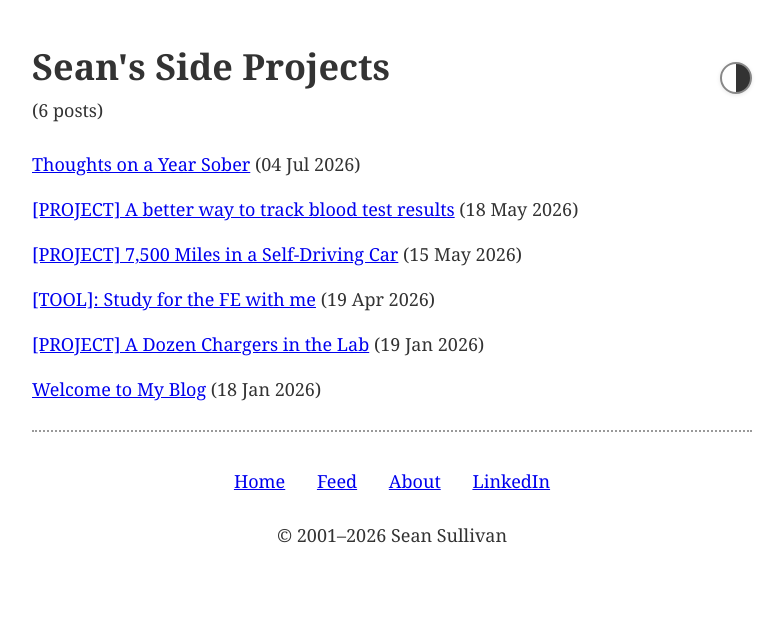
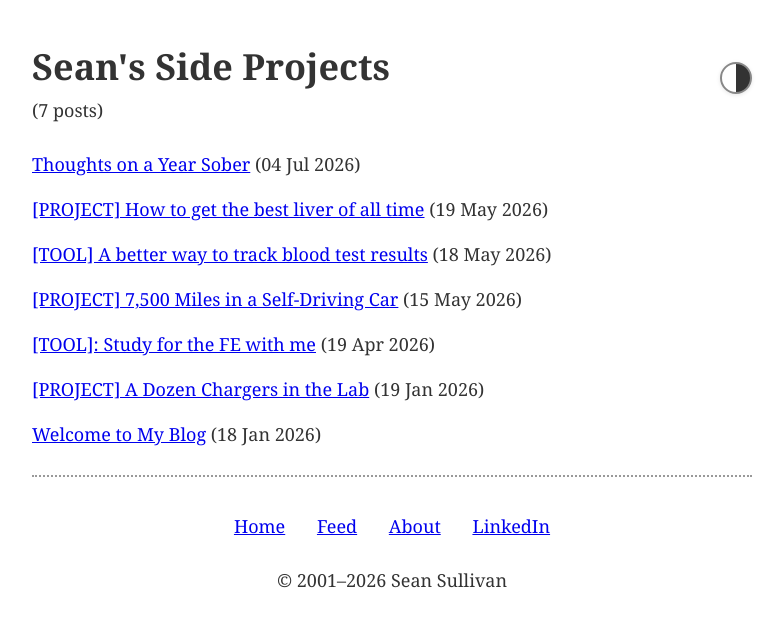
Before and after one commit to 0sps/sull1van.com, a Jekyll site: the page built from index.html, in a window 1280 px wide. Shown: the top 627 px of the page, without its empty margins (248-1031 px from the left). Built offline with Jekyll 4.4.1, drawn with Linux system fonts in a browser that asks for light colours; some of the changed lines change nothing that is shown.

Commit message:
new style

````diff
--- /dev/null
+++ b/_posts/2026-05-18-tacking-blood-tests.md
@@ -0,0 +1,301 @@
+---
+layout: post
+title: "[TOOL] A better way to track blood test results"
+date: 2026-05-18
+tags: [personal, tech]
+published: true
+accent_color: "#93c5fd"
+---
+
+
+<style>
+  .biomarker-card {
+    float: right;
+    margin: 0.5rem 0 1.5rem 2rem;
+    width: 180px;
+    background: #fef2f2;
+    border: 1px solid #fecaca;
+    border-radius: 16px;
+    padding: 1.25rem;
+    box-shadow: 0 4px 20px rgba(220, 38, 38, 0.05);
+    font-family: -apple-system, BlinkMacSystemFont, "Segoe UI", Roboto, Helvetica, Arial, sans-serif;
+  }
+  html[data-theme="dark"] .biomarker-card {
+    background: rgba(220, 38, 38, 0.1);
+    border-color: rgba(220, 38, 38, 0.3);
+    box-shadow: 0 4px 20px rgba(0, 0, 0, 0.2);
+  }
+  .biomarker-item {
+    text-align: center;
+  }
+  .biomarker-item:first-child {
+    margin-bottom: 1.25rem;
+    padding-bottom: 1.25rem;
+    border-bottom: 1px solid #fee2e2;
+  }
+  html[data-theme="dark"] .biomarker-item:first-child {
+    border-bottom-color: rgba(220, 38, 38, 0.2);
+  }
+  .biomarker-value {
+    font-size: 2.75rem;
+    font-weight: 800;
+    color: #e11d48;
+    line-height: 1;
+    letter-spacing: -0.02em;
+  }
+  .biomarker-name {
+    font-size: 0.85rem;
+    font-weight: 700;
+    letter-spacing: 0.05em;
+    color: #991b1b;
+    margin-top: 0.25rem;
+  }
+  html[data-theme="dark"] .biomarker-name {
+    color: #fca5a5;
+  }
+  .biomarker-range {
+    font-size: 0.75rem;
+    color: #b91c1c;
+    margin-top: 0.1rem;
+    opacity: 0.8;
+  }
+  html[data-theme="dark"] .biomarker-range {
+    color: #fca5a5;
+  }
+</style>
+
+<div class="biomarker-card">
+  <div class="biomarker-item">
+    <div class="biomarker-value">147</div>
+    <div class="biomarker-name">AST</div>
+    <div class="biomarker-range">Normal: 10–40 U/L</div>
+  </div>
+  <div class="biomarker-item">
+    <div class="biomarker-value">71</div>
+    <div class="biomarker-name">ALT</div>
+    <div class="biomarker-range">Normal: 9–46 U/L</div>
+  </div>
+</div>
+
+Over one year ago, I made the decision to start focusing on my bloodwork. I had graduated college and taken a renewed interest in my personal health, but I learned that there was some latent damage in my organs. I had just gotten the first comprehensive metabolic panel in years, and the results weren't great. My liver enzymes ALT and AST were extremely high, in such an embarrassing way that it screamed *this person drinks too much alcohol*[1]. I realized that a bigger effort was needed if I was going to take charge of my health.
+
+
+I started by looking at the data. Luckily for me, I've always had some sort of a focus on health, and I already had some two-dozen PDFs of blood test results dating back to 2018 in a folder on my computer. Every time I would get one, I'd save the results from the doctor as a PDF and drop it into that folder. While it was great to have, it was a mess to actually go through. I really wanted to make some comprehensive Excel spreadsheet with all of it, but assumed it would be too much work for one person to do.
+
+<div style="text-align: center; margin: 2rem auto;">
+    <img src="/assets/images/bloodtest/bloodTest.png" alt="List of PDFs" style="max-width: 1000px; max-height: 450px;" />
+</div>
+
+
+Enter AI. Now that we have tools like Claude Cowork and OpenAI Codex, I could just delegate some agents to do the heavy lifting for me.
+
+## My Plan
+
+My plan was pretty simple, just:
+1. Command Claude or Codex to delegate an army of subagents to process all my PDFs
+2. File by file, comprehensively pull all numeric and non-numeric test results out
+3. Create a master datasheet with all these results
+4. Run a separate set of agents to check the first agents' work, and report any inaccuracies they find.
+5. Create a central dashboard to read and manage all my blood test results
+
+Scope creep is lowkey a problem when AI gives you infinite resources, lol. But since I knew I would only be verifying the work, not actually doing it, this all seemed possible.
+
+## How it went
+
+### Steps 1-4: Data conversion
+The process was honestly easier than I expected. Claude and Codex both did a great job dispatching agents and converting the blood test results to an excel sheet. What's also really cool is the verification bots didn't find any errors, they just found instances in which the wrong units were used. For example, an ALT test from 2018 used ng/dL, while the ALT from 2020 used ug/L. I did a manual spot check throughout the entire dataset and it looked great.
+
+
+<div style="text-align: center; margin: 2rem auto;">
+    <img src="/assets/images/bloodtest/bloodTestExcel.png" alt="List of PDFs" style="max-width: 1000px; max-height: 450px;" />
+</div>
+
+
+### Step 5: The Dashboard
+
+With the data in *some* kind of usable format, this was the part where I had some fun. I started by asking Claude and Codex to both design some rudimentary visual for the labs. My thought process was pretty straightforward: let's make a dual layout, card-based and list-based. User selects between these two views, and it's either one card or one list item per blood test. They will always show the *most recent* result, followed by the relevant unit. They will be color coded green or red, based on whether they fall outside the normal range for that test.
+
+But what constitutes a 'normal range'? **Depends who you ask!**
+  My blood test results frequently showed different reference ranges for the same blood test across the years. I attribute this mainly to the slight differences between how the two behemoths in the space, LabCorp and Quest Diagnostics, calculate their normal range. I did not find significant variability from within the same company, however.
+
+  Either way, I ended up making a system for that: each blood test record in my backend database, and in my spreadsheet, *includes* the reference range that the lab gave me for that test at the time of taking. Then, the web UI parses it and shows the *most recent* normal range given. Sometimes they don't give a normal range for a test, so the website will keep crawling older and older records, until it finds a record with a reference range. That will be the reference range you see on the display.
+
+
+### The Frontend
+
+Claude iterated on my design requests a few times, and the early prototypes were ugly. Being inspired by the latest slop iOS update, and wanting something a little better than flat, I pushed the AI to develop a glassmorphic UI. The result is something I'm really proud of:
+
+<style>
+  .gallery-section {
+    display: flex;
+    flex-direction: column;
+    gap: 3rem;
+    margin: 2rem auto;
+  }
+  .gallery-row {
+    display: grid;
+    grid-template-columns: 1fr;
+    gap: 1.5rem;
+    align-items: center;
+  }
+  .gallery-images-double {
+    display: grid;
+    grid-template-columns: 1fr 1fr;
+    gap: 1rem;
+  }
+  .gallery-caption {
+    font-size: 0.9em;
+    line-height: 1.5;
+    color: #666;
+  }
+  html[data-theme="dark"] .gallery-caption {
+    color: #aaa;
+  }
+  .gallery-img {
+    width: 100%;
+    max-width: 253px;
+    margin: 0 auto;
+    display: block;
+    border: 4px solid #bbb;
+    border-radius: 27px;
+    box-shadow: 0 10px 30px rgba(0,0,0,0.1);
+    box-sizing: border-box;
+  }
+  @media (min-width: 550px) {
+    .gallery-row.layout-2-1 {
+      grid-template-columns: 2.2fr 1fr;
+    }
+    .gallery-row.layout-1-1 {
+      grid-template-columns: 1fr 1fr;
+    }
+  }
+</style>
+
+<div class="gallery-section">
+  <!-- Row 1: screen1 & screen2 + caption -->
+  <div class="gallery-row layout-2-1">
+    <div class="gallery-images-double">
+      <img src="/assets/images/bloodtest/screen1.jpg" alt="Prototype Card View" class="gallery-img" />
+      <img src="/assets/images/bloodtest/screen2.jpg" alt="Prototype List View" class="gallery-img" />
+    </div>
+    <div class="gallery-caption">
+      Card versus list UI view
+    </div>
+  </div>
+
+  <!-- Row 2: screen3 + caption -->
+  <div class="gallery-row layout-1-1">
+    <div>
+      <img src="/assets/images/bloodtest/screen3.jpg" alt="Midnight Mode" class="gallery-img" />
+    </div>
+    <div class="gallery-caption">
+      The UI comes with many different modes, meant to highlight different points throughout the day. I wanted to simulate the UI of the Apple Weather app, because that is my ideal design for something that shows health data. It actually took a long time to achieve this UI, so I'm proud of the result.
+    </div>
+  </div>
+
+  <!-- Row 3: screen4 & screen5 + caption -->
+  <div class="gallery-row layout-2-1">
+    <div class="gallery-images-double">
+      <img src="/assets/images/bloodtest/screen4.jpg" alt="Detail View" class="gallery-img" />
+      <img src="/assets/images/bloodtest/screen5.jpg" alt="History and Context Menus" class="gallery-img" />
+    </div>
+    <div class="gallery-caption">
+      **Left**: detail view showing most recent test, normal range, and units. **Right**: view when you scroll down. Shows all test history, and offers context menus which present additional options
+    </div>
+  </div>
+
+  <!-- Row 4: screen6 -->
+  <div class="gallery-row">
+    <div style="max-width: 500px; margin: 0 auto; width: 100%;">
+      <img src="/assets/images/bloodtest/screen6.jpg" alt="Prototype Screen 6" class="gallery-img" />
+    </div>
+        <div class="gallery-caption">
+      The card view with daytime mode enabled. It was extremely hard to get the UI to this state, so honestly I'm blown away it all works.
+    </div>
+  </div>
+
+  <!-- Row 5: screen7 + caption -->
+  <div class="gallery-row layout-1-1">
+    <div>
+      <img src="/assets/images/bloodtest/screen7.jpg" alt="Prototype Screen 7" class="gallery-img" />
+    </div>
+    <div class="gallery-caption">
+      Screenshot of Cmd+K. I don't have a better name for it, but it's triggered by Cmd+K on desktop, so
+    </div>
+  </div>
+</div>
+
+After I finished, I pulled up some more claude subagents and dispatched them to do bug catching. While in the middle of that, one of them offered up a new feature suggestion that I really liked. That's what you're seeing in the last screenshot: it's a power menu, triggered by tapping the little flask on mobile or hitting Cmd+K on desktop.
+
+When you open it, you can instantly pull up test results, create an export PDF, or even add a new lab. It's really powerful and designed to be my place to drop in when I need to locate a result as fast as possible.
+
+---
+
+That's pretty much the entirety of the UI. I really loved designing it, especially the glass background. I was going for an imitation of Apple Weather, and think that we (me/Claude) knocked it out of the park.
+
+
+### The Backend
+
+For backend data storage, I decided to use Google Firebase. Why? Well, the only real alternative people seem to be using nowadays is Supabase, and that has an awful free tier. Google's seemed to be better for long-term use, so I went with them. The data model I made was quite funny, honestly.
+
+Google Firebase offers you 50K Reads/writes a day, totally free. After that it's some insanely low rate, like $0.03 / 100K reads (don't quote me on that). The other great thing about Firebase is that it has a data record limit of 1MB.
+
+**1 Megabyte! 😂**
+
+So 1 megabyte is about 1 million characters. For reference, the Great Gatsby is estimated to be about 240,000.
+
+That's a lot of characters! My blood test results will never be as long as the Great Gatsby. And so for that reason, **we are storing the entire set of blood test results in one Firestore entry!**
+
+
+So it's safe to say that this setup will never cost me a dime. The only remaining question is what the data will look like when we send it to Firebase. I iterated with Claude, and we settled on the following schema for the master dataset:
+```json
+  {
+    "schemaVersion": 1,
+    "tests": [
+      {
+        "name": "string",
+        "unit": "",
+        "range": "",
+        "type": "",
+        "points": [
+          {
+            "date": "YYYY-MM-DD",
+            "rawResult": "",
+            "lab": "",
+            "sourceFile": "",
+            "testResultId": "",
+            "rawRange": "",
+            "unit": "",
+            "sourcePage": "",
+            "reviewStatus": "",
+            "verificationStatus": ""
+          }
+        ]
+      }
+    ]
+  }
+```
+
+
+This schema looked pretty good. I sent it to firebase, but then realized this was private health data getting stored in plaintext. There should ideally be some encryption protecting it.
+
+I thought about different ways to encrypt it. We could encrypt the values themselves, but thought that was stupid. The metadata (test name, test date) is equally as important. For that reason, I settled on this: make it a *Base64 AES-GCM ciphertext of JSON.stringify(vaultData).* Turn the entire thing into a string and then encrypt it all.
+
+---
+
+And with that, it finally looked good. I wired up the Firebase integration, and ran a one-time script to push all my data. It worked on the first try. And since then, I've been using this site to track my test results.
+
+The firestore database has essentially become my new source of truth. I do make regular exports so that we have the Firestore database and Excel sheet running in parallel, giving me dual sources of truth. It's a little extra effort, but I want to be protected in case something gets mangled in the database and my data becomes unusable.
+
+
+## Closing thoughts
+
+This project was genuinely a lot of fun. I've been using the web app regularly whenever I need to source blood test values. It's also cool because as I stumble upon new issues or feature ideas in the UI, I can implement them easily. I've added a ton of cool functionality to the site over time, and it's become a very robust landing place for my data. It also makes it very easy to share the results with others.
+
+It also helps fuel my obsession for optimizing these blood test results, and my biomarkers have continued to get better and better ever since I built this dashboard. I've changed my diet and experimented with a bunch of supplements over the last year, looking to figure out what moves the needle. That could honestly be another blog post itself. But for now, I'll stick to sharing the way I track all this stuff. If there's enough interest then I may definitely start to explain how I used it to actually track and drive improvement.
+
+
+
+### References
+[1] Per NIH, [https://pmc.ncbi.nlm.nih.gov/articles/PMC4155359/](https://pmc.ncbi.nlm.nih.gov/articles/PMC4155359/):
+  "In most types of liver damage, ALT is higher than AST. However, in alcohol-related liver injury, the enzyme AST is typically two to three times higher than ALT. An AST-to-ALT ratio greater than 2:1 strongly suggests alcohol is the cause."
--- a/_posts/2026-05-18-Fixing-blood-test-results.md
+++ b/_posts/2026-05-19-Best-liver-of-all-time.md
@@ -1,10 +1,10 @@
 ---
 layout: post
-title: "[PROJECT] A better way to track blood test results"
-date: 2026-05-18
+title: "[PROJECT] How to get the best liver of all time"
+date: 2026-05-19
 tags: [personal, tech]
 published: true
-accent_color: "#93c5fd"
+accent_color: "#62cf98ff"
 ---
 
 
````
Also changed, not shown: 1 other file.
